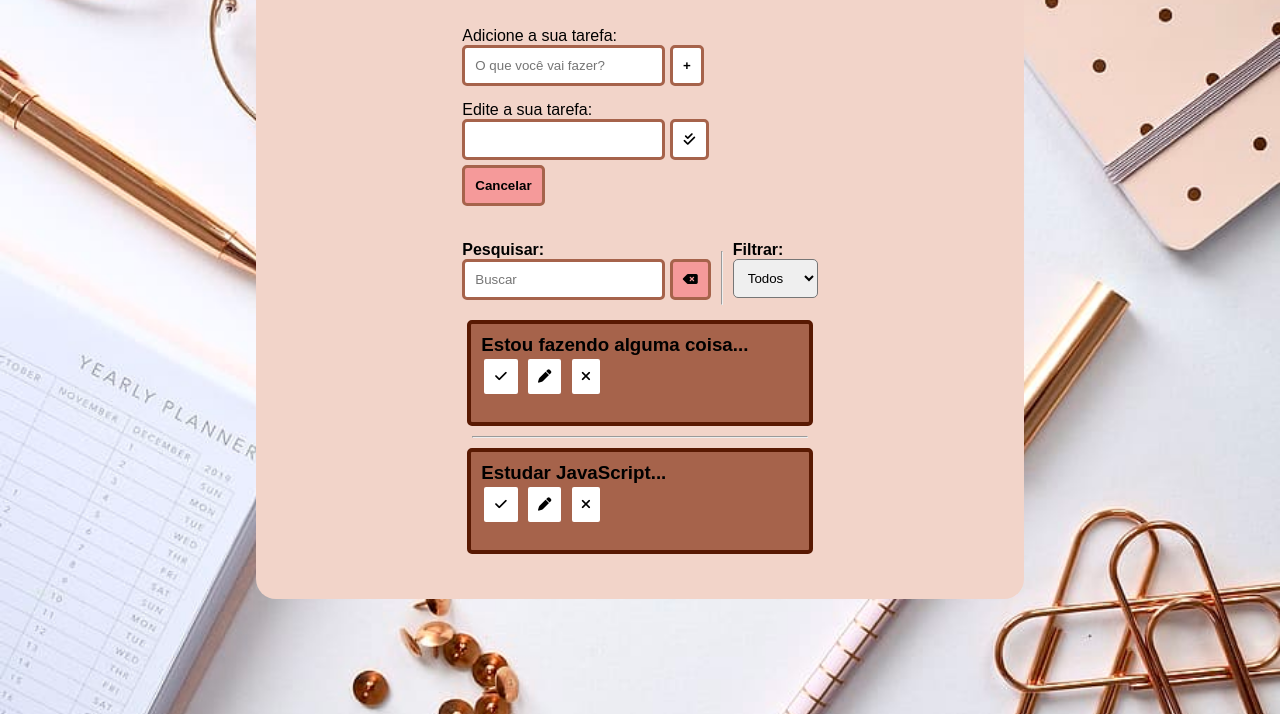
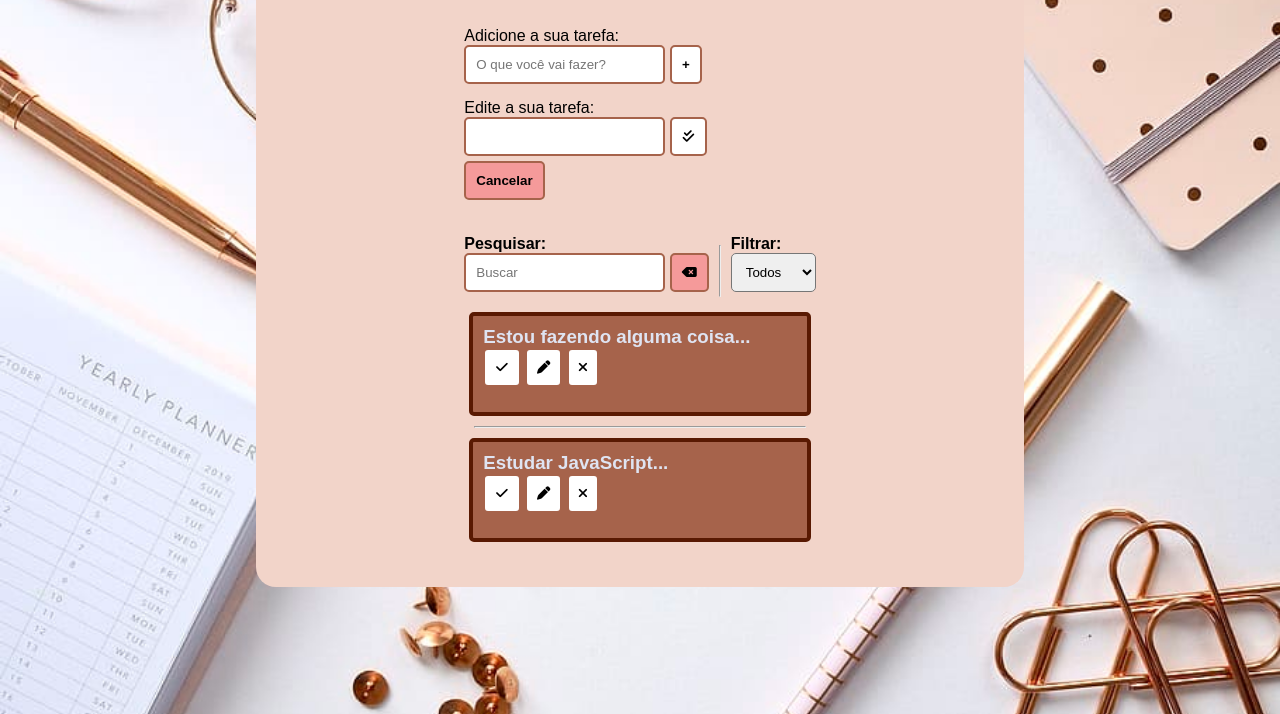
Before and after one commit to EllieVieira/To-Do-js-project, a plain HTML site: page index.html in a window 1280 px wide. Shown: the part 86-800 px from the top of the page. Drawn offline with Linux system fonts and the light colour scheme.

Commit message:
mais atualização no css

```diff
--- a/css/style.css
+++ b/css/style.css
@@ -45,14 +45,14 @@ header {
 .form-control input,
 button {
     background-color: #ffffff;
-    border-radius: 5px;
     padding: 10px;
     margin-bottom: 15px;
-    border: 3px solid var(--palette-color-3);
+    border: 2px solid var(--palette-color-3);
+    border-radius: 5px;
 }
 
 button {
-    border: 3px solid var(--palette-color-3);
+    border: 2px solid var(--palette-color-3);
     cursor: pointer;
     font-weight: bolder;
 }
@@ -83,6 +83,10 @@ button {
     background-color: var(--palette-color-3);
 }
 
+h3{
+    color: var(--palette-color-5);
+}
+
 hr {
     margin: 10px;
 }
```
